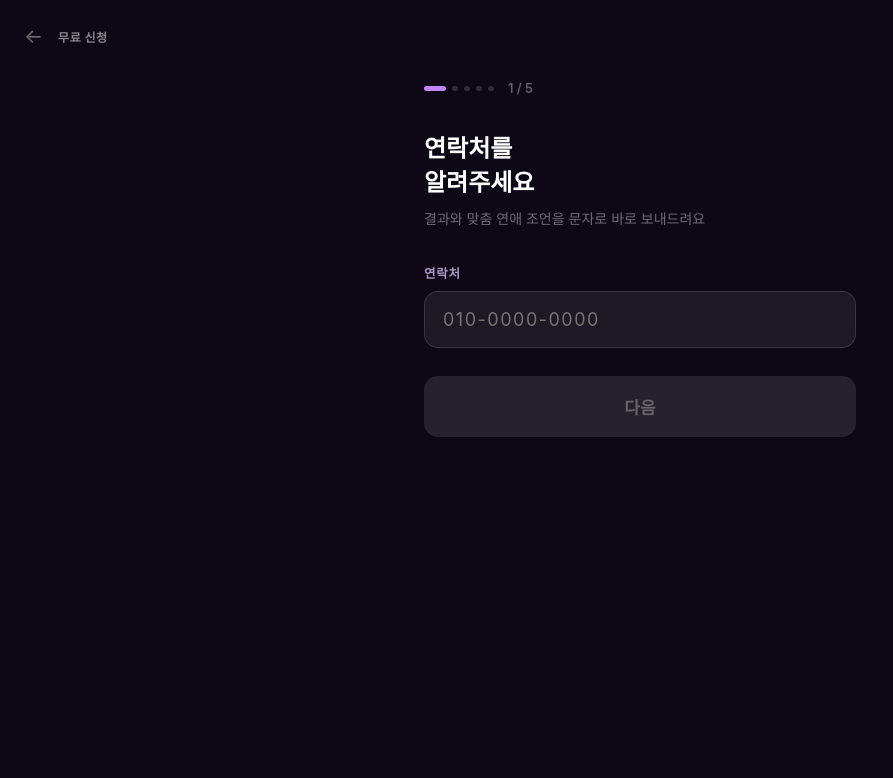
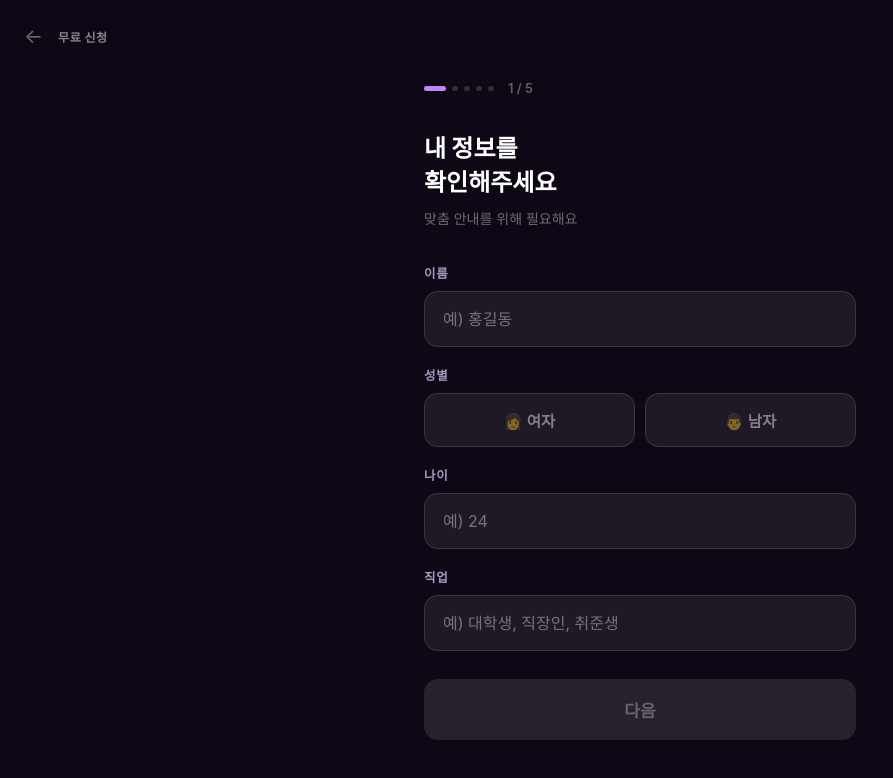
Before and after one commit to junone-creater/lovetypetest, a React (Vite) app: page /#/apply in a window 1280 px wide. Shown: the top 778 px of the page, without its empty margins (0-893 px from the left). Built offline with nearby package versions, Linux system fonts and the light colour scheme; a web font is replaced by a local one.

Commit message:
신청 폼, 분석 중 추가

```diff
--- a/src/index.css
+++ b/src/index.css
@@ -10,3 +10,8 @@ input:focus, textarea:focus { outline: none; }
 .option-btn { transition: transform .12s ease, border-color .12s ease, background .12s ease; }
 .option-btn:hover { border-color: rgba(192,132,252,.5) !important; background: rgba(192,132,252,.1) !important; }
 .option-btn:active { transform: scale(.98); }
+
+/* 분석 중 화면 */
+@keyframes azSpin { to { transform: rotate(360deg); } }
+@keyframes azFill { from { width: 4%; } to { width: 100%; } }
+@keyframes azPulse { 0%,100% { transform: scale(1); opacity: .55; } 50% { transform: scale(1.18); opacity: .95; } }
--- a/src/pages/ApplyPage.jsx
+++ b/src/pages/ApplyPage.jsx
@@ -1,5 +1,6 @@
 import React, { useState } from 'react'
 import { useSearchParams, useNavigate } from 'react-router-dom'
+import { store } from '../store'
 
 const SHEET_URL = 'https://script.google.com/macros/s/AKfycbyjqcPPG9Xh5eIYNng0W29NscxfKR1JzcBsB0mIM9F9vGsH6It3YIHmu0lIGJMS/exec'
 const FONT = "'Pretendard', -apple-system, sans-serif"
@@ -18,17 +19,23 @@ function fmtPhone(v) {
 export default function ApplyPage() {
   const [params] = useSearchParams()
   const navigate = useNavigate()
-  const urlName   = decodeURIComponent(params.get('name')   || '')
-  const urlGender = decodeURIComponent(params.get('gender') || '')
+  // 테스트에서 받은 정보(같은 세션) — URL 파라미터가 없으면 여기서 보충
+  const testUser = store.getUser() || {}
+  const urlName   = decodeURIComponent(params.get('name')   || '') || testUser.name   || ''
+  const urlGender = decodeURIComponent(params.get('gender') || '') || testUser.gender || ''
   const urlType   = decodeURIComponent(params.get('type')   || '')
 
   const [step, setStep] = useState(1)
   const [done, setDone] = useState(false)
-  const [fd, setFd] = useState({ phone:'', age:'', job:'', location:'', calltime:'', concern:'' })
+  // 테스트에서 받은 이름·성별·나이를 미리 채워둠 (모두 수정 가능, 그대로 제출됨)
+  const [fd, setFd] = useState({
+    name: urlName, gender: urlGender, phone:'',
+    age: testUser.age ? String(testUser.age) : '', job:'', location:'', calltime:'', concern:'',
+  })
 
   const canNext = {
-    1: fd.phone.replace(/[^0-9]/g, '').length >= 10,
-    2: fd.age.trim() && fd.job.trim(),
+    1: fd.name.trim() && fd.gender && fd.age.trim() && fd.job.trim(),
+    2: fd.phone.replace(/[^0-9]/g, '').length >= 10,
     3: fd.location.trim().length >= 2,
     4: fd.calltime !== '',
     5: fd.concern.trim().length >= 5,
@@ -37,7 +44,7 @@ export default function ApplyPage() {
   const goStep = (n) => { setStep(n); window.scrollTo({ top: 0, behavior: 'smooth' }) }
 
   const submit = () => {
-    const data = { name: urlName, gender: urlGender, type: urlType, ...fd }
+    const data = { type: urlType, ...fd }
     try { fetch(SHEET_URL, { method: 'POST', mode: 'no-cors', body: new URLSearchParams(data) }).catch(() => {}) } catch {}
     try {
       const s = document.createElement('script')
@@ -108,24 +115,37 @@ export default function ApplyPage() {
           <span style={{ marginLeft: 8, fontSize: 13, color: 'rgba(255,255,255,.35)', fontWeight: 600 }}>{step} / {TOTAL}</span>
         </div>
 
-        {/* Step 1: 연락처 */}
+        {/* Step 1: 내 정보 확인/수정 (이름·성별·나이·직업) */}
         {step === 1 && (
           <div className="fade-in">
-            <h2 style={{ fontSize: 24, fontWeight: 800, color: '#fff', lineHeight: 1.4, marginBottom: 8 }}>연락처를<br/>알려주세요</h2>
-            <p style={{ fontSize: 14, color: 'rgba(255,255,255,.4)', marginBottom: 32, lineHeight: 1.7 }}>결과와 맞춤 연애 조언을 문자로 바로 보내드려요</p>
-            <label style={labelSt}>연락처</label>
-            <input style={{ ...inputSt, fontSize: 18, letterSpacing: '1.5px' }} type="tel" inputMode="numeric" maxLength={13} placeholder="010-0000-0000"
-              value={fd.phone} onChange={e => setFd({ ...fd, phone: fmtPhone(e.target.value) })}/>
-            <button style={btnSt(canNext[1])} disabled={!canNext[1]} onClick={() => canNext[1] && goStep(2)}>다음</button>
-          </div>
-        )}
-
-        {/* Step 2: 나이 + 직업 */}
-        {step === 2 && (
-          <div className="fade-in">
-            <h2 style={{ fontSize: 24, fontWeight: 800, color: '#fff', lineHeight: 1.4, marginBottom: 8 }}>나이와 직업을<br/>알려주세요</h2>
-            <p style={{ fontSize: 14, color: 'rgba(255,255,255,.4)', marginBottom: 32, lineHeight: 1.7 }}>맞춤 안내를 위해 필요해요</p>
+            <h2 style={{ fontSize: 24, fontWeight: 800, color: '#fff', lineHeight: 1.4, marginBottom: 8 }}>내 정보를<br/>확인해주세요</h2>
+            <p style={{ fontSize: 14, color: 'rgba(255,255,255,.4)', marginBottom: 32, lineHeight: 1.7 }}>
+              {(testUser.name || testUser.age) ? '테스트에서 받은 정보예요 · 틀린 부분은 수정해주세요' : '맞춤 안내를 위해 필요해요'}
+            </p>
             <div style={{ display: 'flex', flexDirection: 'column', gap: 18 }}>
+              <div>
+                <label style={labelSt}>이름</label>
+                <input style={inputSt} type="text" placeholder="예) 홍길동"
+                  value={fd.name} onChange={e => setFd({ ...fd, name: e.target.value })}/>
+              </div>
+              <div>
+                <label style={labelSt}>성별</label>
+                <div style={{ display: 'flex', gap: 10 }}>
+                  {[{ val:'여자', emoji:'👩' }, { val:'남자', emoji:'👨' }].map(({ val, emoji }) => {
+                    const on = fd.gender === val
+                    return (
+                      <button key={val} type="button" onClick={() => setFd({ ...fd, gender: val })}
+                        style={{ flex: 1, padding: '15px 0', borderRadius: 14, border: '1.5px solid',
+                          borderColor: on ? LILAC : 'rgba(255,255,255,.12)',
+                          background: on ? 'rgba(192,132,252,.2)' : 'rgba(255,255,255,.07)',
+                          color: on ? LILAC : 'rgba(255,255,255,.45)',
+                          fontFamily: FONT, fontSize: 15.5, fontWeight: 600, cursor: 'pointer' }}>
+                        {emoji} {val}
+                      </button>
+                    )
+                  })}
+                </div>
+              </div>
               <div>
                 <label style={labelSt}>나이</label>
                 <input style={inputSt} type="number" inputMode="numeric" placeholder="예) 24" min={15} max={50}
@@ -137,6 +157,20 @@ export default function ApplyPage() {
                   value={fd.job} onChange={e => setFd({ ...fd, job: e.target.value })}/>
               </div>
             </div>
+            <button style={btnSt(canNext[1])} disabled={!canNext[1]} onClick={() => canNext[1] && goStep(2)}>다음</button>
+          </div>
+        )}
+
+        {/* Step 2: 연락처 */}
+        {step === 2 && (
+          <div className="fade-in">
+            <h2 style={{ fontSize: 24, fontWeight: 800, color: '#fff', lineHeight: 1.4, marginBottom: 8 }}>
+              {fd.name ? `${fd.name}님,` : '연락처를'}<br/>{fd.name ? '연락처를 알려주세요' : '알려주세요'}
+            </h2>
+            <p style={{ fontSize: 14, color: 'rgba(255,255,255,.4)', marginBottom: 32, lineHeight: 1.7 }}>결과와 맞춤 연애 조언을 문자로 바로 보내드려요</p>
+            <label style={labelSt}>연락처</label>
+            <input style={{ ...inputSt, fontSize: 18, letterSpacing: '1.5px' }} type="tel" inputMode="numeric" maxLength={13} placeholder="010-0000-0000"
+              value={fd.phone} onChange={e => setFd({ ...fd, phone: fmtPhone(e.target.value) })}/>
             <button style={btnSt(canNext[2])} disabled={!canNext[2]} onClick={() => canNext[2] && goStep(3)}>다음</button>
           </div>
         )}
--- a/src/pages/LandingPage.css
+++ b/src/pages/LandingPage.css
@@ -76,7 +76,7 @@
 .lp-free { font-size:38px; font-weight:800; color:var(--lilac); letter-spacing:-.02em; margin:4px 0; }
 .lp-pnote { font-size:13.5px; color:var(--beige); }
 .lp-pnote b { color:var(--lilac); }
-.lp-cta { display:block; width:100%; text-align:center; background:linear-gradient(135deg,var(--purple),var(--lilac)); color:#fff; font-size:18px; font-weight:800; letter-spacing:.01em; padding:20px; border-radius:16px; border:none; cursor:pointer; box-shadow:0 10px 24px rgba(155,93,229,.42),0 2px 8px rgba(0,0,0,.3); transition:.3s; text-decoration:none; }
+.lp-cta { display:block; width:100%; text-align:center; background:linear-gradient(135deg,var(--purple),var(--lilac)); color:#fff; font-size:17px; font-weight:800; letter-spacing:.01em; line-height:1.4; padding:19px 18px; border-radius:16px; border:none; cursor:pointer; box-shadow:0 10px 24px rgba(155,93,229,.42),0 2px 8px rgba(0,0,0,.3); transition:.3s; text-decoration:none; }
 .lp-cta:hover { transform:translateY(-3px); }
 .lp-cta-sub { text-align:center; font-size:12.5px; color:var(--muted); margin-top:14px; }
 .lp-cta-sub b { color:var(--lilac); }
--- a/src/pages/LandingPage.jsx
+++ b/src/pages/LandingPage.jsx
@@ -295,7 +295,7 @@ export default function LandingPage() {
           </Reveal>
           <Reveal>
             <div style={{ position:'sticky', bottom:0 }}>
-              <a href="/apply" onClick={goApply} className="lp-cta">무료 신청하기 →</a>
+              <a href="/apply" onClick={goApply} className="lp-cta">무료 신청하고 연애 유형 1순위 확인하기</a>
               <p className="lp-cta-sub">이번 기수 <b>30명 한정</b> · 신청 후 1영업일 내 연락드려요</p>
             </div>
           </Reveal>
```
Also changed, not shown: src/pages/QuizPage.jsx (+54 -1 lines).
